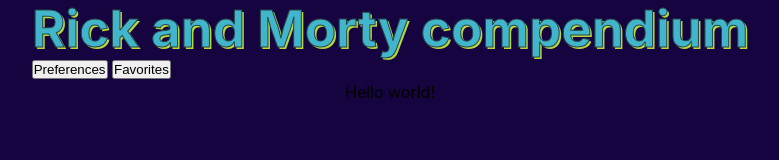
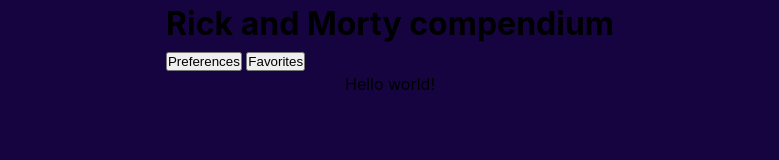
Before and after one commit to VonRiddarn/rick-and-morty-compendium, a website built with Vite: page index.html in a window 1280 px wide. Shown: the whole page, without its empty margins (250-1029 px from the left). Built offline with nearby package versions, Linux system fonts and the light colour scheme.

Commit message:
feat: restructured css - reset can now be used as a dependency

```diff
--- /dev/null
+++ b/src/sass/base/_reset.scss
@@ -0,0 +1,5 @@
+* {
+	margin: 0;
+	padding: 0;
+	box-sizing: border-box;
+}
--- a/src/style.scss
+++ b/src/style.scss
@@ -1,13 +1,4 @@
-/*
-	Dark purple:		#160440
-	Outline:			#284649
-	Light blue: 		#40b5cb
-	Light lime green: 	#b7d640
-
-	Additional
-	Dark blue: 			#266874
-	Dark lime green:	#4b6c3f
-*/
+@use "/src/sass/base/reset";
 
 :root {
   font-family: Inter, system-ui, Avenir, Helvetica, Arial, sans-serif;
@@ -26,32 +17,12 @@
   -moz-osx-font-smoothing: grayscale;
 }
 
-* {
-	margin: 0;
-	padding: 0;
-}
-
 body {
-	margin: 0;
 	display: flex;
 	flex-direction: column;
 	place-items: center;
 }
 
-h1 {
-	color: #40b5cb;
-	text-shadow: #b7d640 2px 2px;
-	font-size: 3.2em;
-	line-height: 1.1;
-	-webkit-text-stroke-width: 1px;
-	-webkit-text-stroke-color: #284649;
-}
-
-img:not(#logo) {
-	max-width: 320px;
-	border-radius: 50%;
-}
-
 main {
 	margin-top: 3rem;
 }
```
